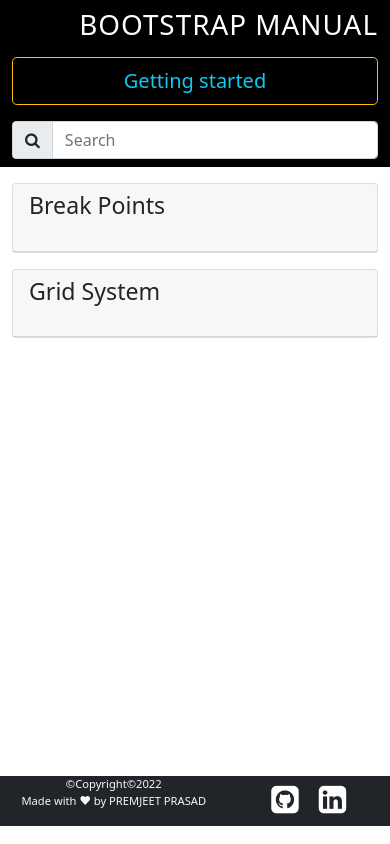
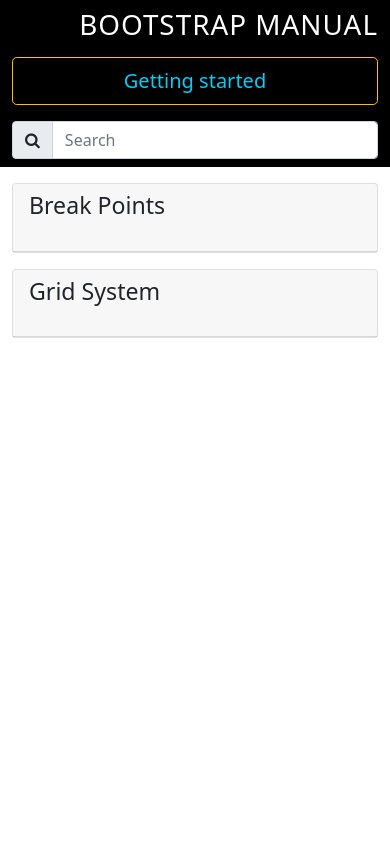
Before and after one commit to prem-jeet/bootstrap_manual, a website with bundled scripts: page index.html in a window 390 px wide. Built offline with nearby package versions, Linux system fonts and the light colour scheme.

Commit message:
removed footer from small screens

```diff
--- a/index.html
+++ b/index.html
@@ -225,8 +225,10 @@
         </main>
       </div>
     </div>
+
+
     <!-- footer for small screens -->
-    <div class="container-fluid d-xl-none" footer-sm>
+    <!-- <div class="container-fluid d-xl-none" footer-sm>
       <footer class="row text-center bg-dark text-light">
         <p class="col-7">
           <span class="mb-0">&copy;Copyright&copy;2022</span>
@@ -243,7 +245,7 @@
           ></a>
         </div>
       </footer>
-    </div>
+    </div> -->
     <!-- templates -->
 
     <!-- card template -->
```
